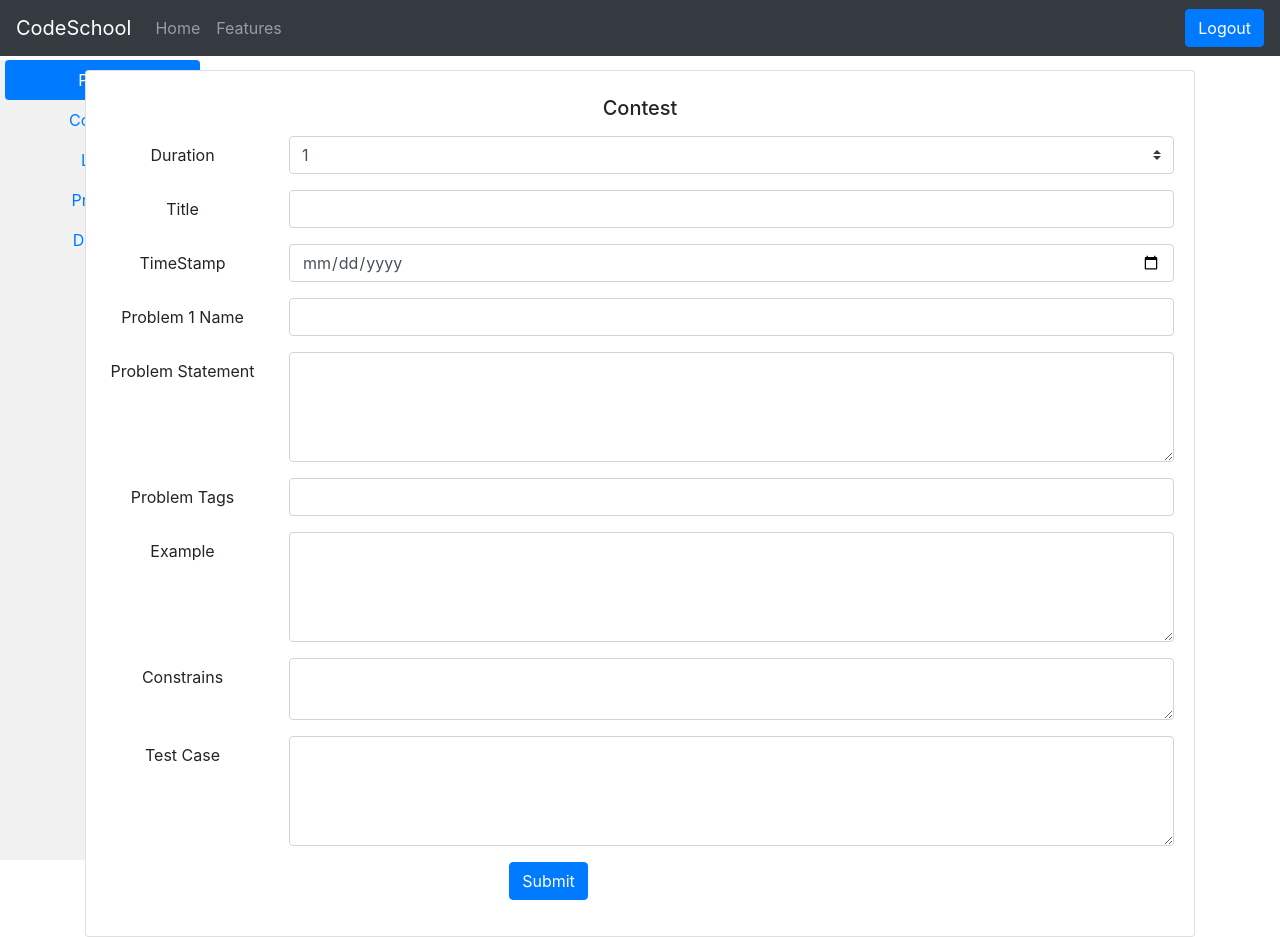
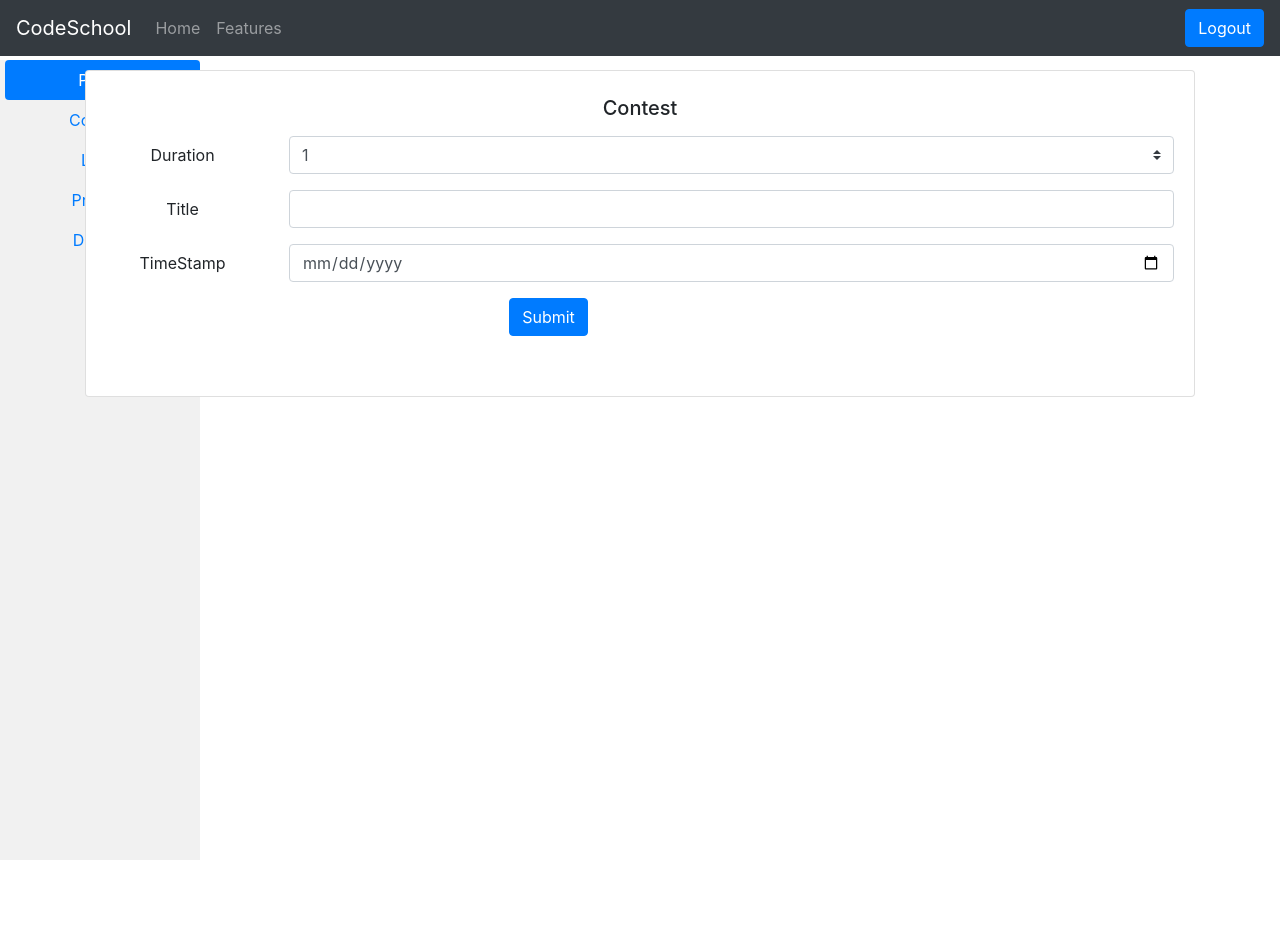
Before and after one commit to tanish36/BEProject, a React (Create React App) app in the folder frontend/: page /AddContest in a window 1280 px wide. After the commit the page ends 800 px from the top, so only its background shows below. Built offline with nearby package versions, Linux system fonts and the light colour scheme; sample sign-in values are in the browser's storage.

Commit message:
Add Contest Improved

```diff
--- a/frontend/src/AddContest.js
+++ b/frontend/src/AddContest.js
@@ -1,6 +1,6 @@
-import React, { useState } from 'react'
+import React, { useState, useEffect } from 'react'
 import './AddContent.css'
-import { Form, Row, Col, Button, Card, Alert } from 'react-bootstrap'
+import { Form, Row, Col, Button, Card, Alert, ListGroup } from 'react-bootstrap'
 import { Redirect } from 'react-router-dom/cjs/react-router-dom.min'
 import ContestService from './services/contest.service'
 import Alertdism from './Alertdism';
@@ -8,10 +8,14 @@ import Alertdism from './Alertdism';
 function AddContest() {
 
     let msgform = null;
+
+    const [contestID, setcontestID] = useState("")
     const [success, setsuccess] = useState(2);
+    const [hide, sethide] = useState(false)
 
     function handleClick(event) {
         event.preventDefault();
+
         //Duration
         console.log(event.target[0].value)
         var contest_duration = event.target[0].value
@@ -20,47 +24,36 @@ function AddContest() {
         var contest_title = event.target[1].value
         //TimeStamp
         console.log(event.target[2].value);
-        var contest_timestamp =  new Date(event.target[2].value)
-        //problem name
-        console.log(event.target[3].value)
-        var p_name = event.target[3].value
-        //problem state
-        console.log(event.target[4].value)
-        var p_statement = event.target[4].value
-        //problem tags
-        console.log(event.target[5].value)
-        var p_tags = event.target[5].value
-        //problem eg
-        console.log(event.target[6].value)
-        var p_example = event.target[6].value
-        //problem const
-        console.log(event.target[7].value)
-        var p_constr = event.target[7].value
-        //problem test case
-        console.log(event.target[8].value)
-        var p_txtcase = event.target[8].value
+        var contest_timestamp = new Date(event.target[2].value)
 
-        ContestService.addcontest(parseInt(contest_duration),contest_title,contest_timestamp).then((response) => {
-            setsuccess(1)
+        ContestService.addcontest(parseInt(contest_duration), contest_title, contest_timestamp).then((response) => {
+            setcontestID(response.id)
+            sethide(true);
+            setsuccess(1);
         }, (error) => {
-            setsuccess(0)
-        })
-        ContestService.addproblem(p_name,p_statement,p_tags,p_example,p_constr,p_txtcase).then((response) => {
-            setsuccess(1)
-        }, (error) => {
-            setsuccess(0)
+            setsuccess(0);
         })
 
+    }
 
-        msgform.reset();
-    }
+    // if (contestID != undefined && contestID != "") {
+    //     return (
+    //         <>
+    //             { localStorage.getItem("user") != undefined ? <AddProblem contestID={contestID} />
+    //                 : <Redirect to="/Signin" />
+    //             }
+    //         </>
+    //     )
+    // }
+
 
     return (
         <div className="AddContest">
             {
                 localStorage.getItem("user") != undefined ?
                     <>
-                        { success == 1 ? <Alertdism setsucess={setsuccess} theme={"success"} content={"Contest Sucessfully Added"} heading={"Success"} /> :
+
+                        { success == 1 ? <Alertdism setsucess={setsuccess} theme={"success"} content={"Problem Sucessfully Added"} heading={"Success"} /> :
 
                             success == 0 ? <Alertdism setsucess={setsuccess} theme={"danger"} content={"Some error occured please try again"} heading={"Failure"} /> : null
                         }
@@ -75,7 +68,7 @@ function AddContest() {
                                     <Form.Group as={Row} controlId="Form.SelectCustom">
                                         <Form.Label column sm={2} >Duration</Form.Label>
                                         <Col sm={10}>
-                                            <Form.Control as="select" custom >
+                                            <Form.Control disabled={hide} as="select" custom >
                                                 <option>1</option>
                                                 <option>2</option>
                                                 <option>24</option>
@@ -88,7 +81,7 @@ function AddContest() {
                                             Title
                                 </Form.Label>
                                         <Col sm={10}>
-                                            <Form.Control type="text" placeholder="" />
+                                            <Form.Control disabled={hide} type="text" placeholder="" />
                                         </Col>
                                     </Form.Group>
 
@@ -98,14 +91,126 @@ function AddContest() {
                                 </Form.Label>
 
                                         <Col sm={10}>
-                                            <Form.Control type="date"  placeholder="DD/MM/YY" />
+                                            <Form.Control disabled={hide} type="date" placeholder="DD/MM/YY" />
                                         </Col>
 
                                     </Form.Group>
 
+                                    <Form.Group as={Row}>
+                                        <Col sm={{ span: 10 }}>
+                                            <Button disabled={hide} type="submit">Submit</Button>
+                                        </Col>
+                                    </Form.Group>
+                                </Form>
+                                <br />
+                                {hide ? <AddProblem hide={!hide} contestID={contestID} /> : null}
+
+                            </Card.Body>
+                        </Card>
+                    </> : <Redirect to="/Signin" />
+            }
+
+        </div >
+    )
+}
+
+
+const AddProblem = ({ hide, contestID }) => {
+
+
+    let msgform = null
+
+    const [success, setsuccess] = useState(2);
+    const [problems, setproblems] = useState([])
+    const [counter, setcounter] = useState(0)
+
+    function handleClick(event) {
+
+        event.preventDefault();
+
+        console.log("ContestID : " + contestID);
+        //problem name
+        console.log(event.target[1].value)
+        var p_name = event.target[1].value
+        //problem state
+        console.log(event.target[2].value)
+        var p_statement = event.target[2].value
+        //problem tags
+        console.log(event.target[3].value)
+        var p_tags = event.target[3].value
+        //problem eg
+        console.log(event.target[4].value)
+        var p_example = event.target[4].value
+        //problem const
+        console.log(event.target[5].value)
+        var p_constr = event.target[5].value
+        //problem test case
+        console.log(event.target[6].value)
+        var p_txtcase = event.target[6].value
+
+
+        ContestService.addproblem(p_name, p_statement, p_tags, p_example, p_constr, p_txtcase).then((response) => {
+            console.log(response)
+            setproblems(oldArray => [...oldArray, response])
+            setsuccess(1)
+        }, (error) => {
+            setsuccess(0)
+        })
+
+        msgform.reset();
+    }
+
+
+    function finish() {
+        console.log(contestID)
+
+        for (var p in problems) {
+
+            ContestService.addprobleminContest(contestID, p.problemid).then((response) => {
+                console.log(response)
+                setcounter(prevCounter => prevCounter + 1)
+
+            }, (error) => {
+
+            })
+        }
+    }
+
+    if (counter > 0 && counter == problems.size()) {
+        return <Alertdism setsucess={setsuccess} theme={"success"} content={"Contest Created Successfully"} heading={"Success"} />
+    }
+
+    return (
+
+        <>
+
+            { success == 1 ? <Alertdism setsucess={setsuccess} theme={"success"} content={"Problem Sucessfully Added"} heading={"Success"} /> :
+
+                success == 0 ? <Alertdism setsucess={setsuccess} theme={"danger"} content={"Some error occured please try again"} heading={"Failure"} /> : null
+            }
+            <Card className="text-center">
+                <Card.Body>
+                    <Card.Title>Add Problem</Card.Title>
+
+                    <Card.Text>
+                    </Card.Text>
+
+                    <Form id="myForm" className="form" ref={form => msgform = form} onSubmit={handleClick}>
+
+
+                        <Form.Group as={Row} controlId="formHorizontalTitle">
+                            {
+
+                                <Col >
+                                    <Button onClick={finish} >Finish </Button>
+                                </Col>
+
+                            }
+                        </Form.Group>
+
                         <Form.Group as={Row} controlId="formHorizontalTitle">
                             <Form.Label column sm={2}>
-                                            Problem 1 Name
+                                Problem  Name
                                 </Form.Label>
                             <Col sm={10}>
                                 <Form.Control type="text" placeholder="" />
@@ -118,11 +223,9 @@ function AddContest() {
                                 Problem  Statement
                                 </Form.Label>
                             <Col sm={10}>
-                                            <Form.Control as="textarea" rows={4}  />
+                                <Form.Control as="textarea" rows={4} />
                             </Col>
                         </Form.Group>
-
-
 
                         <Form.Group as={Row} controlId="formHorizontalTitle">
                             <Form.Label column sm={2}>
@@ -147,7 +250,7 @@ function AddContest() {
 
                         <Form.Group as={Row} controlId="formHorizontalTitle">
                             <Form.Label column sm={2}>
-                                            Constrains
+                                Constraints
                                 </Form.Label>
                             <Col sm={10}>
                                 <Form.Control as="textarea" placeholder="" />
@@ -164,22 +267,34 @@ function AddContest() {
                             </Col>
                         </Form.Group>
 
-
-
-
                         <Form.Group as={Row}>
                             <Col sm={{ span: 10 }}>
-                                            <Button type="submit">Submit</Button>
+                                <Button type="submit">AddProblem</Button>
                             </Col>
                         </Form.Group>
+
                     </Form>
+
 
                 </Card.Body>
             </Card>
-                    </> : <Redirect to="/Signin" />
+
+
+            <br />
+            < Card >
+                <Card.Header>Added Problems</Card.Header>
+
+                {
+                    problems.map(problem =>
+                        <ListGroup variant="flush">
+                            < ListGroup.Item action onClick={() => handleClick()}  >  {problem.problem_name} </ListGroup.Item>
+
+                        </ListGroup>
+                    )
                 }
+            </Card>
 
-        </div >
+        </>
     )
 }
 
--- a/frontend/src/services/contest.service.js
+++ b/frontend/src/services/contest.service.js
@@ -61,6 +61,7 @@ class ContestService {
                 duration, title, timestamp
             })
             .then(response => {
+                // localStorage.setItem("AddedContest", JSON.stringify(response.data));
                 console.log(response);
                 return response.data;
             });
@@ -73,10 +74,20 @@ class ContestService {
                 problem_name, problem_statement, problem_tags, problem_io, problem_con, problem_test
             })
             .then(response => {
-                console.log(response);
+                //console.log(response);
                 return response.data;
             });
 
+    }
+
+    addprobleminContest(contest_id, problemid) {
+        return axios.post(API_URL + "contestproblem", {
+            contest_id, problemid
+        }).then(response => {
+            // localStorage.setItem("AddedContest", JSON.stringify(response.data));
+            console.log(response);
+            return response.data;
+        });
     }
 
 
```
Also changed, not shown: 1 other file (tests, documents, lock files or other folders). Lines whose indentation alone changed are shown as unchanged.
